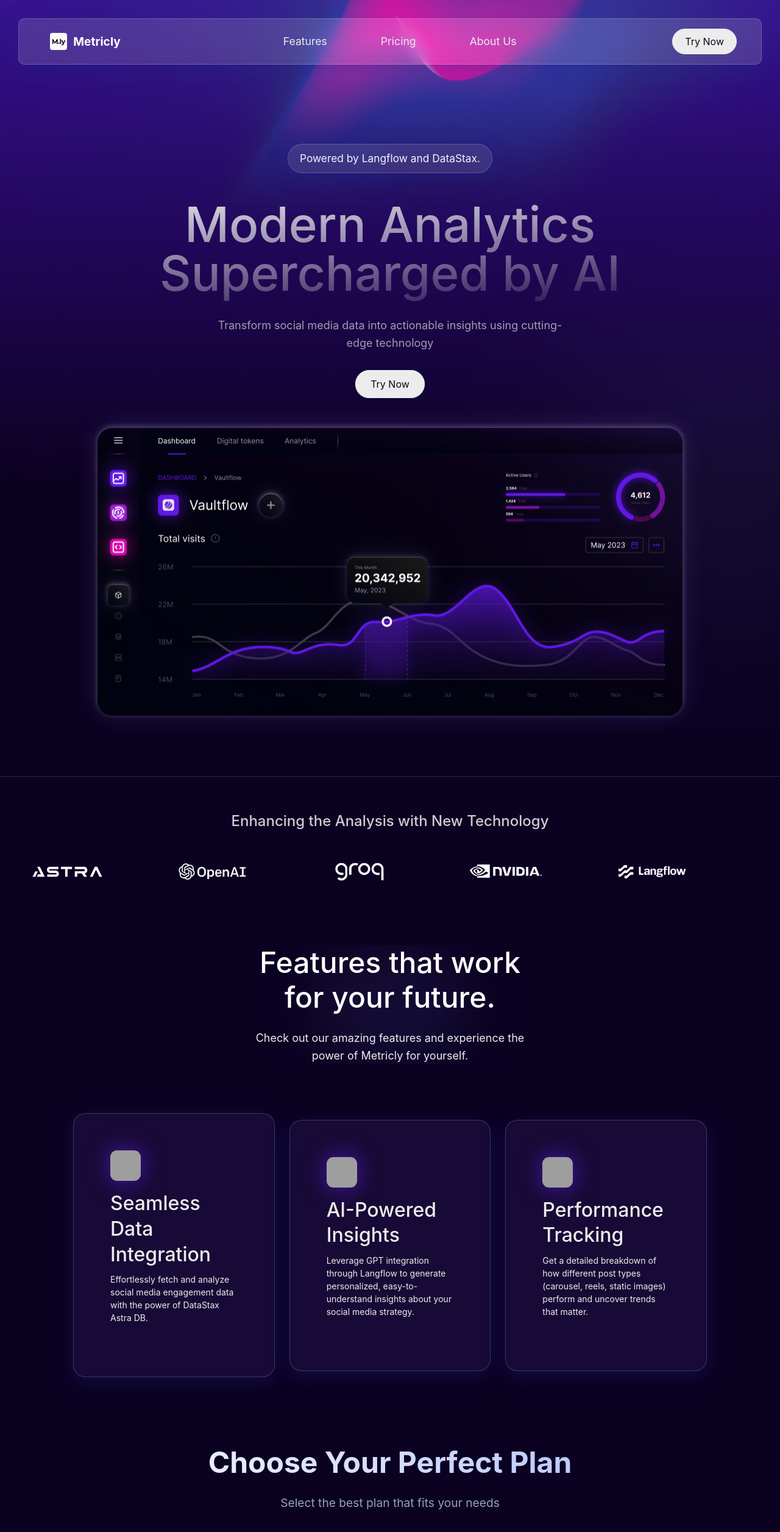
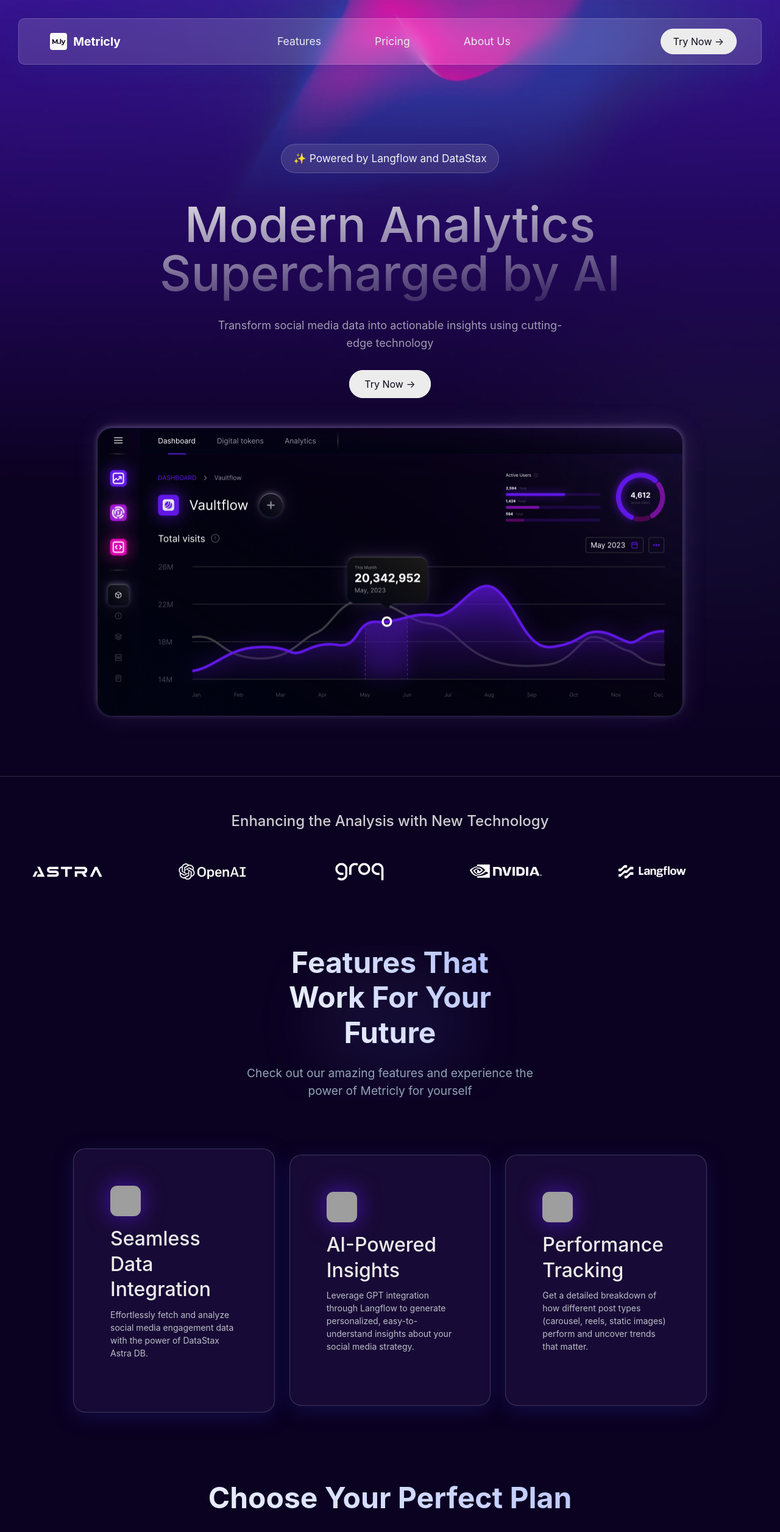
Before and after one commit to viditagrawal56/metricly_hackathon, a React (Vite) app: page / in a window 1280 px wide. Shown: the top 2513 px of the page at 61% size. Built offline with nearby package versions, Linux system fonts and the light colour scheme; grey boxes are pictures that could not be loaded.

Commit message:
chore: minor style changes and code cleanup

```diff
--- a/src/components/Button/Button.css
+++ b/src/components/Button/Button.css
@@ -30,6 +30,11 @@
 .btn-sm {
   padding: 8px 20px;
 }
+
+.btn-lg {
+  padding: 10px 35px;
+}
+
 @media (max-width: 991px) {
   .btn {
     padding: 6px 16px;
--- a/src/components/Button/Button.tsx
+++ b/src/components/Button/Button.tsx
@@ -5,11 +5,21 @@
   alt?: boolean;
   href?: string;
   sm?: boolean;
+  lg?: boolean;
 }
 
-const Button = ({ content = "Button", alt, sm, href = "/" }: ButtonProps) => {
+const Button = ({
+  content = "Button",
+  alt,
+  sm,
+  href = "/",
+  lg,
+}: ButtonProps) => {
   return (
-    <a href={href} className={`btn ${alt && "btn-alt"} ${sm && "btn-sm"}`}>
+    <a
+      href={href}
+      className={`btn ${alt && "btn-alt"} ${sm && "btn-sm"} ${lg && "btn-lg"}`}
+    >
       {content}
     </a>
   );
--- a/src/components/Card/Card.css
+++ b/src/components/Card/Card.css
@@ -50,6 +50,7 @@
 }
 .card .card-content .content {
   font-size: 0.875rem;
+  color: #babfc7;
   font-weight: 400;
   line-height: 1.3125rem;
   margin-bottom: 26px;
--- a/src/components/Features/Features.css
+++ b/src/components/Features/Features.css
@@ -18,14 +18,17 @@
 
 .features .features-title h1 {
   font-size: 3rem;
-  font-weight: 500;
   line-height: 3.6rem;
   max-width: 450px;
+  background: linear-gradient(45deg, #fff, #a8b8ff);
+  -webkit-background-clip: text;
+  background-clip: text;
+  -webkit-text-fill-color: transparent;
 }
 .features .features-title p {
-  font-size: 1.125rem;
-  font-weight: 400;
   line-height: 1.8rem;
+  font-size: 1.2rem;
+  color: #94a3b8;
 }
 .features .features-card {
   margin: 0 100px;
--- a/src/components/Features/Features.tsx
+++ b/src/components/Features/Features.tsx
@@ -21,10 +21,10 @@
         viewport={{ once: true }}
         className="features-title"
       >
-        <h1>Features that work for your future.</h1>
+        <h1>Features That Work For Your Future</h1>
         <p>
           Check out our amazing features and experience the power of Metricly
-          for yourself.
+          for yourself
         </p>
       </motion.div>
       <motion.div
--- a/src/components/Hero/Hero.css
+++ b/src/components/Hero/Hero.css
@@ -26,6 +26,9 @@
   backdrop-filter: blur(10.5px);
   -webkit-backdrop-filter: blur(6.5px);
   border: 1px solid rgba(255, 255, 255, 0.18);
+  display: flex;
+  align-items: center;
+  gap: 8px;
 }
 .hero-content h1 {
   padding: 20px 0px;
--- a/src/components/Hero/Hero.tsx
+++ b/src/components/Hero/Hero.tsx
@@ -12,7 +12,7 @@
         transition={{ duration: 0.8 }}
         className="hero-content"
       >
-        <p className="pill">Powered by Langflow and DataStax.</p>
+        <p className="pill">✨ Powered by Langflow and DataStax</p>
         <h1>
           Modern Analytics
           <br />
@@ -33,7 +33,7 @@
               transition: { duration: 0.2 },
             }}
           >
-            <Button content="Try Now" href="/chat" />
+            <Button content="Try Now →" href="/chat" />
           </motion.div>
         </div>
       </motion.div>
--- a/src/components/Navbar/Navbar.tsx
+++ b/src/components/Navbar/Navbar.tsx
@@ -25,11 +25,10 @@
           <a href="#pricing">Pricing</a>
         </li>
         <li className="nav-link">
-
-          <a href="/">About Us</a>
+          <a href="#team">About Us</a>
         </li>
       </ul>
-      <Button content="Try Now" sm href="/chat" />
+      <Button content="Try Now  →" sm href="/chat" />
     </motion.div>
   );
 };
--- a/src/components/Pricing/Pricing.css
+++ b/src/components/Pricing/Pricing.css
@@ -14,6 +14,7 @@
   margin-bottom: 16px;
   background: linear-gradient(45deg, #fff, #a8b8ff);
   -webkit-background-clip: text;
+  background-clip: text;
   -webkit-text-fill-color: transparent;
 }
 
@@ -30,34 +31,51 @@
 }
 
 .pricing-card {
-    background: rgba(255, 255, 255, 0.05);
+  background: rgba(255, 255, 255, 0.03);
   backdrop-filter: blur(10px);
-    border: 1px solid rgba(255, 255, 255, 0.1);
+  border: 1px solid rgba(255, 255, 255, 0.08);
   border-radius: 20px;
   padding: 40px;
   width: 300px;
   position: relative;
-    transition: transform 0.3s ease;
+  transition: all 0.4s ease;
+  box-shadow: 0 4px 20px rgba(0, 0, 0, 0.1);
 }
 
 .pricing-card:hover {
-    transform: translateY(10px);
+  transform: translateY(-10px);
+  border-color: rgba(255, 255, 255, 0.2);
 }
 
 .popular {
-    background: linear-gradient(45deg, rgba(59, 130, 246, 0.1), rgba(147, 51, 234, 0.1));
-    border: 1px solid rgba(147, 51, 234, 0.2);
+  background: linear-gradient(
+    135deg,
+    rgba(59, 130, 246, 0.15),
+    rgba(147, 51, 234, 0.15)
+  );
+  border: 1px solid rgba(147, 51, 234, 0.3);
+  transform: scale(1.05);
+  z-index: 1;
+  box-shadow: 0 8px 30px rgba(147, 51, 234, 0.2);
+}
+
+.popular:hover {
+  transform: scale(1.05) translateY(-10px);
 }
 
 .popular-badge {
   position: absolute;
-    top: -12px;
-    right: 20px;
-    background: linear-gradient(45deg, #3b82f6, #9333ea);
-    padding: 8px 16px;
-    border-radius: 20px;
+  top: -15px;
+  right: 50%;
+  transform: translateX(50%);
+  background: linear-gradient(135deg, #3b82f6, #9333ea);
+  padding: 8px 20px;
+  border-radius: 25px;
   font-size: 0.875rem;
   color: white;
+  font-weight: 600;
+  letter-spacing: 0.5px;
+  box-shadow: 0 4px 15px rgba(147, 51, 234, 0.3);
 }
 
 .pricing-card h2 {
@@ -85,6 +103,7 @@
   list-style: none;
   margin: 0;
   padding: 0;
+  margin-bottom: 40px;
 }
 
 .pricing-card ul li {
@@ -98,6 +117,7 @@
   content: "✓";
   color: #22c55e;
   margin-right: 10px;
+  font-weight: bold;
 }
 
 .select-plan {
@@ -119,11 +139,19 @@
 
 @media (max-width: 1024px) {
   .pricing-cards {
-      gap: 20px;
+    gap: 30px;
   }
 
   .pricing-card {
-      width: calc(50% - 20px);
+    width: calc(50% - 30px);
+  }
+
+  .popular {
+    transform: scale(1.02);
+  }
+
+  .popular:hover {
+    transform: scale(1.02) translateY(-10px);
   }
 }
 
--- a/src/components/Pricing/Pricing.tsx
+++ b/src/components/Pricing/Pricing.tsx
@@ -1,5 +1,6 @@
 import { motion } from "framer-motion";
 import "./Pricing.css";
+import Button from "../Button/Button";
 
 const Pricing = () => {
   const plans = [
@@ -11,9 +12,9 @@
         "5 Projects",
         "2 Team Members",
         "Basic Support",
-        "1GB Storage"
+        "1GB Storage",
       ],
-      popular: false
+      popular: false,
     },
     {
       name: "Standard",
@@ -23,9 +24,9 @@
         "15 Projects",
         "10 Team Members",
         "Priority Support",
-        "10GB Storage"
+        "10GB Storage",
       ],
-      popular: true
+      popular: true,
     },
     {
       name: "Advanced",
@@ -35,10 +36,10 @@
         "Unlimited Projects",
         "Unlimited Team Members",
         "24/7 Support",
-        "100GB Storage"
+        "100GB Storage",
       ],
-      popular: false
-    }
+      popular: false,
+    },
   ];
 
   return (
@@ -61,7 +62,7 @@
             whileInView={{ opacity: 1, y: 0 }}
             viewport={{ once: true }}
             transition={{ delay: index * 0.2 }}
-            className={`pricing-card ${plan.popular ? 'popular' : ''}`}
+            className={`pricing-card ${plan.popular ? "popular" : ""}`}
           >
             {plan.popular && <div className="popular-badge">Most Popular</div>}
             <h2>{plan.name}</h2>
@@ -74,7 +75,7 @@
                 <li key={i}>{feature}</li>
               ))}
             </ul>
-            <button className="select-plan">Get Started</button>
+            <Button content="Get Started" href="#" lg />
           </motion.div>
         ))}
       </div>
--- a/src/components/Team/Team.css
+++ b/src/components/Team/Team.css
@@ -1,5 +1,5 @@
 .team-section {
-  padding: 80px 20px;
+  padding: 24px 20px;
   margin: 0 auto;
   max-width: 1200px;
 }
@@ -9,20 +9,20 @@
   margin-bottom: 60px;
 }
 
-.team-title h2 {
+.team-title h1 {
   font-size: 3rem;
-  font-weight: 500;
   line-height: 3.6rem;
   margin-bottom: 16px;
-  background: -webkit-linear-gradient(274deg, #ececec, #ececec0a);
+  background: linear-gradient(45deg, #fff, #a8b8ff);
+  -webkit-background-clip: text;
   background-clip: text;
   -webkit-text-fill-color: transparent;
 }
 
 .team-title p {
-  font-size: 1.125rem;
-  color: #ecececa6;
+  font-size: 1.2rem;
   line-height: 1.8rem;
+  color: #94a3b8;
 }
 
 .team-members {
--- a/src/components/Team/Team.tsx
+++ b/src/components/Team/Team.tsx
@@ -57,14 +57,15 @@
 
   return (
     <motion.div
+      id="team"
       className="team-section"
       initial="hidden"
       whileInView="show"
       viewport={{ once: true }}
     >
       <motion.div className="team-title" variants={item}>
-        <h2>Meet Our Team</h2>
-        <p>The Developers Behind Metricly</p>
+        <h1>Meet Our Team</h1>
+        <p>The developers behind Metricly</p>
       </motion.div>
       <motion.div className="team-members" variants={container}>
         {teamMembers.map((member, index) => (
```
Lines whose indentation alone changed are shown as unchanged.
